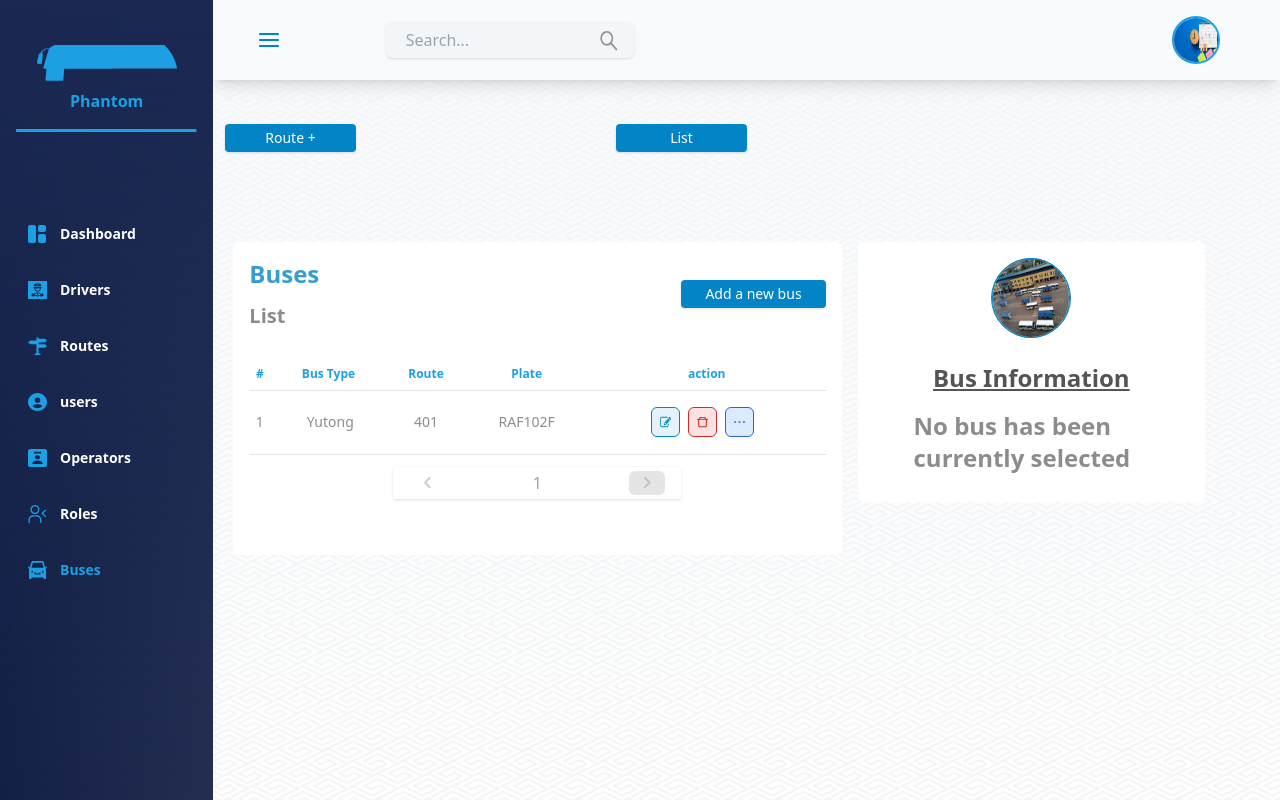
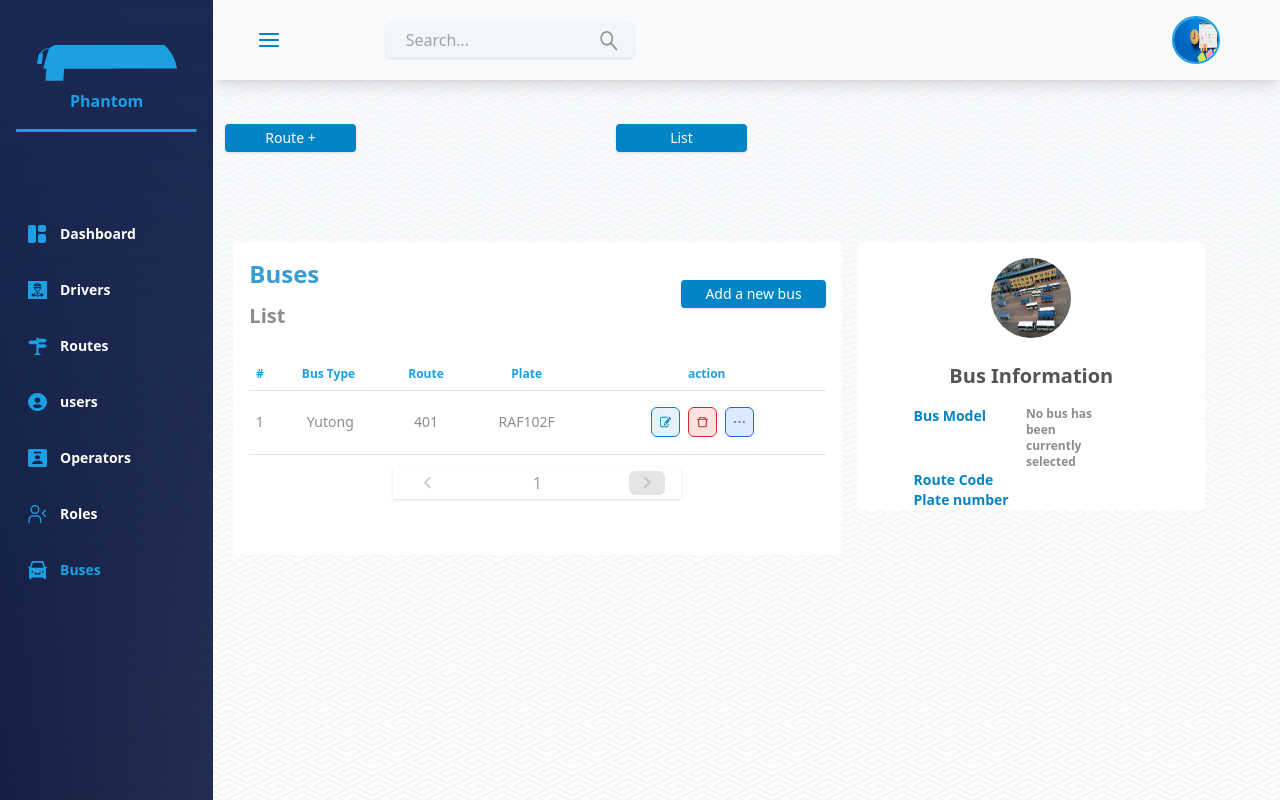
Before and after one commit to atlp-rwanda/phantom-fe-techode, a React (Create React App) app: page /buses in a window 1280 px wide. Built offline with nearby package versions, Linux system fonts and the light colour scheme.

Commit message:
bug(test): failing test ==> Resolved errors in Bus.test.js closes #TP-33

```diff
--- a/src/containers/busesOp/Busesoperat.js
+++ b/src/containers/busesOp/Busesoperat.js
@@ -394,29 +394,32 @@ const Busesoperat = (props) => {
                         {!loading && (
                             <div className=" flex flex-col items-center justify-center">
                                 <div className="profile ">
-                                    <div className="  border border-primary-600 w-20 h-20 mt-4 rounded-full flex items-center justify-center bg-primary-100">
+                                    <div className="w-20 h-20 mt-4 rounded-full flex items-center justify-center bg-primary-100">
 
-                                        <img src={busPark} alt="Bus" className="border border-primary-600 w-20 h-20 rounded-full flex items-center justify-center bg-primary-100" />
+                                        <img src={busPark} alt="Bus" className="w-20 h-20 rounded-full flex items-center justify-center bg-primary-100" />
 
                                     </div>
                                 </div>
                                 <div className="mt-6">
                                     <div className="profiler-name">
-                                        <p className=' text-xs font-semibold font-sans md:text-2xl text-secondary-300 underline'>Bus Information</p>
+                                        <p className=' text-xs font-semibold font-sans md:text-xl text-secondary-300'>Bus Information</p>
                                     </div>
                                 </div>
                                 {
                                     selectedBus.map(bus => (
                                         <div key={bus.id} className="driver-info w-full flex items-center ml-16 justify-between mt-4 px-6">
                                             <div className="w-5/6">
-                                                <div className="title flex flex-row font-sans " >
-                                                    <p className='text-secondary-200 font-semibold text-2xl  w-full'>{bus.busType}</p>
+                                            <div className="title flex flex-row font-sans" >
+                                                    <p className='text-xs font-semibold font-sans md:text-sm text-primary-600'>Bus Model</p>
+                                                    <p className='text-secondary-200 font-semibold text-xs w-1/2 md:pl-10'>{bus.busType}</p>
                                                 </div>
                                                 <div className="title flex flex-row font-sans " >
-                                                    <p className='text-secondary-200 font-semibold text-2xl  w-full'>{bus.route}</p>
+                                                <p className='text-xs font-semibold font-sans md:text-sm text-primary-600'>Route Code</p>
+                                                    <p className='text-secondary-200 font-semibold text-xs w-1/2  md:pl-10'>{bus.route}</p>
                                                 </div>
                                                 <div className="title flex flex-row font-sans " >
-                                                    <p className='text-secondary-200 font-semibold text-2xl mb-7 w-3/4'>{bus.plate}</p>
+                                                <p className='text-xs font-semibold font-sans md:text-sm text-primary-600'>Plate number</p>
+                                                    <p className='text-secondary-200 font-semibold text-xs w-1/2  md:pl-10'>{bus.plate}</p>
                                                 </div>
                                             </div>
                                         </div>
```
